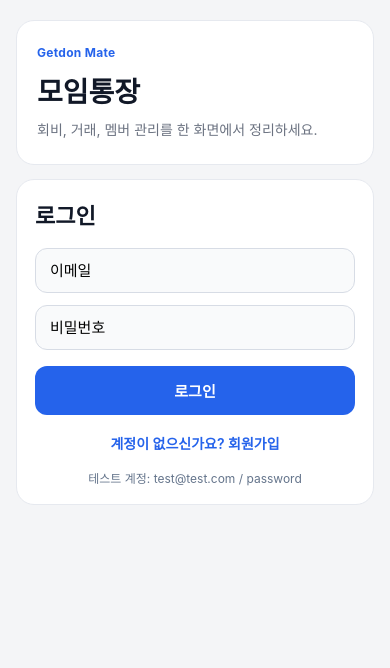
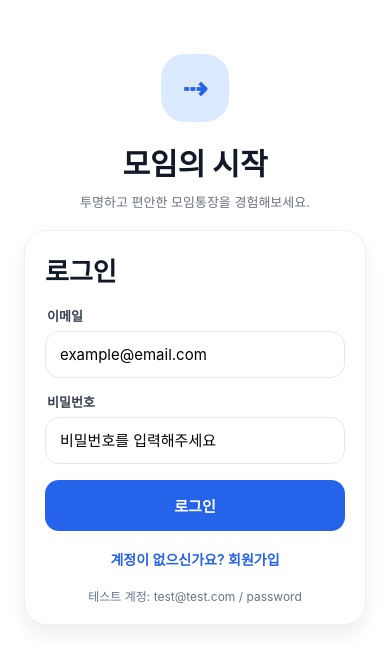
Before and after one commit to getdon-mate/getdon-mate-app, a React Native app: screen / in a window 390 px wide. Shown: the top 668 px of the page. Built offline with nearby package versions, Linux system fonts and the light colour scheme.

Commit message:
feat: figma 샘플 기반 하이브리드 UI 정합화 (GET-11)

```diff
--- a/src/features/accounts/components/AccountSummaryCard.tsx
+++ b/src/features/accounts/components/AccountSummaryCard.tsx
@@ -17,14 +17,24 @@ export function AccountSummaryCard({
   return (
     <Pressable style={styles.accountCard} onPress={onPress}>
       <View style={styles.accountHeaderRow}>
-        <Text style={styles.accountTitle}>{account.groupName}</Text>
-        <Text style={styles.accountMembers}>{account.members.length}명</Text>
+        <View style={styles.identityWrap}>
+          <View style={styles.iconBubble}>
+            <Text style={styles.iconText}>{account.groupName.slice(0, 1)}</Text>
+          </View>
+          <View style={styles.identityTextWrap}>
+            <Text style={styles.accountTitle}>{account.groupName}</Text>
+            <Text style={styles.accountMembers}>참여 멤버 {account.members.length}명</Text>
+          </View>
+        </View>
+        <Text style={styles.accountChevron}>›</Text>
       </View>
-      <Text style={styles.accountBalance}>{formatKRW(account.balance)}</Text>
-      <Text style={styles.accountMeta}>
+      <View style={styles.footerRow}>
+        <Text style={styles.accountMeta}>잔액</Text>
+        <Text style={styles.accountBalance}>{formatKRW(account.balance)}</Text>
+      </View>
+      <Text style={styles.accountSubMeta}>
         {account.bankName} · {paid}/{account.members.length} 완납
       </Text>
-      <Text style={styles.accountChevron}>›</Text>
     </Pressable>
   )
 }
@@ -32,43 +42,79 @@ export function AccountSummaryCard({
 const styles = StyleSheet.create({
   accountCard: {
     backgroundColor: "#ffffff",
-    borderRadius: 18,
+    borderRadius: 22,
     borderWidth: 1,
-    borderColor: "#e6e9ef",
+    borderColor: "#edf0f4",
     padding: 18,
-    gap: 8,
+    gap: 12,
     position: "relative",
+    shadowColor: "#0f172a",
+    shadowOffset: { width: 0, height: 8 },
+    shadowOpacity: 0.06,
+    shadowRadius: 14,
+    elevation: 2,
   },
   accountHeaderRow: {
     flexDirection: "row",
     justifyContent: "space-between",
+    alignItems: "flex-start",
+    gap: 10,
+  },
+  identityWrap: {
+    flexDirection: "row",
     alignItems: "center",
+    gap: 12,
+    flex: 1,
+  },
+  iconBubble: {
+    width: 42,
+    height: 42,
+    borderRadius: 21,
+    backgroundColor: "#dbeafe",
+    alignItems: "center",
+    justifyContent: "center",
+  },
+  iconText: {
+    color: "#2563eb",
+    fontSize: 18,
+    fontWeight: "700",
+  },
+  identityTextWrap: {
+    gap: 2,
+    flex: 1,
   },
   accountTitle: {
     color: "#111827",
-    fontSize: 16,
+    fontSize: 18,
     fontWeight: "700",
-    flex: 1,
   },
   accountMembers: {
     color: "#6b7280",
-    fontSize: 12,
-    fontWeight: "600",
+    fontSize: 13,
+    fontWeight: "500",
   },
   accountBalance: {
     color: "#111827",
-    fontSize: 24,
+    fontSize: 28,
     fontWeight: "800",
   },
   accountMeta: {
+    color: "#6b7280",
+    fontSize: 13,
+    fontWeight: "600",
+  },
+  accountSubMeta: {
     color: "#64748b",
     fontSize: 13,
   },
+  footerRow: {
+    flexDirection: "row",
+    justifyContent: "space-between",
+    alignItems: "flex-end",
+  },
   accountChevron: {
-    position: "absolute",
-    right: 16,
-    top: 18,
     fontSize: 22,
     color: "#c5cad3",
+    marginTop: -2,
   },
 })
--- a/src/features/accounts/components/SectionCard.tsx
+++ b/src/features/accounts/components/SectionCard.tsx
@@ -8,10 +8,15 @@ export function SectionCard({ children }: { children: ReactNode }) {
 const styles = StyleSheet.create({
   card: {
     backgroundColor: "#ffffff",
-    borderRadius: 18,
+    borderRadius: 20,
     borderWidth: 1,
-    borderColor: "#e6e9ef",
+    borderColor: "#eef1f5",
     padding: 18,
     gap: 10,
+    shadowColor: "#0f172a",
+    shadowOffset: { width: 0, height: 8 },
+    shadowOpacity: 0.06,
+    shadowRadius: 16,
+    elevation: 2,
   },
 })
--- a/src/features/accounts/components/UserHeaderCard.tsx
+++ b/src/features/accounts/components/UserHeaderCard.tsx
@@ -18,15 +18,15 @@ export function UserHeaderCard({
         <Text style={styles.profileBadgeText}>{initials}</Text>
       </View>
       <View style={styles.headerInfo}>
-        <Text style={styles.headerName}>{user?.name}님</Text>
-        <Text style={styles.headerEmail}>{user?.email}</Text>
+        <Text style={styles.headerName}>{user?.name}님의 모임</Text>
+        <Text style={styles.headerEmail}>함께하는 통장을 관리해보세요</Text>
       </View>
       <View style={styles.headerActions}>
-        <Pressable style={styles.ghostButton} onPress={onWithdraw}>
-          <Text style={styles.ghostButtonDangerText}>탈퇴</Text>
+        <Pressable style={styles.iconButton} onPress={onLogout}>
+          <Text style={styles.iconButtonText}>로그아웃</Text>
         </Pressable>
-        <Pressable style={styles.ghostButton} onPress={onLogout}>
-          <Text style={styles.ghostButtonText}>로그아웃</Text>
+        <Pressable style={styles.iconButton} onPress={onWithdraw}>
+          <Text style={[styles.iconButtonText, styles.iconButtonDangerText]}>탈퇴</Text>
         </Pressable>
       </View>
     </View>
@@ -36,25 +36,26 @@ export function UserHeaderCard({
 const styles = StyleSheet.create({
   headerCard: {
     backgroundColor: "#ffffff",
-    borderRadius: 18,
+    borderRadius: 20,
     borderWidth: 1,
-    borderColor: "#e6e9ef",
-    padding: 18,
+    borderColor: "#eef1f5",
+    paddingHorizontal: 16,
+    paddingVertical: 14,
     flexDirection: "row",
     alignItems: "center",
-    gap: 14,
+    gap: 12,
   },
   profileBadge: {
-    width: 56,
-    height: 56,
-    borderRadius: 28,
-    backgroundColor: "#e7f0ff",
+    width: 44,
+    height: 44,
+    borderRadius: 22,
+    backgroundColor: "#dbeafe",
     alignItems: "center",
     justifyContent: "center",
   },
   profileBadgeText: {
     color: "#2563eb",
-    fontSize: 18,
+    fontSize: 14,
     fontWeight: "700",
   },
   headerInfo: {
@@ -64,29 +65,28 @@ const styles = StyleSheet.create({
   headerName: {
     color: "#111827",
     fontWeight: "700",
-    fontSize: 16,
+    fontSize: 19,
   },
   headerEmail: {
     color: "#6b7280",
-    fontSize: 13,
+    fontSize: 12,
   },
   headerActions: {
-    gap: 8,
+    flexDirection: "row",
+    gap: 6,
   },
-  ghostButton: {
-    paddingHorizontal: 10,
-    paddingVertical: 7,
+  iconButton: {
+    paddingHorizontal: 11,
+    paddingVertical: 8,
     borderRadius: 999,
     backgroundColor: "#f3f4f6",
   },
-  ghostButtonText: {
+  iconButtonText: {
     color: "#334155",
     fontSize: 12,
     fontWeight: "600",
   },
-  ghostButtonDangerText: {
+  iconButtonDangerText: {
     color: "#dc2626",
-    fontSize: 12,
-    fontWeight: "600",
   },
 })
--- a/src/features/accounts/components/detail-tabs/SettingsTab.tsx
+++ b/src/features/accounts/components/detail-tabs/SettingsTab.tsx
@@ -221,17 +221,14 @@ function SettingsRow({
 const styles = StyleSheet.create({
   screen: {
     flex: 1,
-    backgroundColor: "#f4f5f7",
+    backgroundColor: "#f8fafc",
   },
   pageTitle: {
-    fontSize: 18,
+    fontSize: 17,
     fontWeight: "700",
     color: "#111827",
-    paddingHorizontal: 24,
-    paddingVertical: 20,
-    backgroundColor: "#ffffff",
-    borderBottomWidth: 1,
-    borderBottomColor: "#e5e7eb",
+    paddingHorizontal: 8,
+    paddingVertical: 4,
   },
   content: {
     paddingBottom: 24,
@@ -240,11 +237,12 @@ const styles = StyleSheet.create({
     flexDirection: "row",
     alignItems: "center",
     gap: 14,
-    paddingHorizontal: 24,
-    paddingVertical: 22,
+    paddingHorizontal: 16,
+    paddingVertical: 16,
     backgroundColor: "#ffffff",
-    borderBottomWidth: 1,
-    borderBottomColor: "#e5e7eb",
+    borderRadius: 20,
+    borderWidth: 1,
+    borderColor: "#eef1f5",
   },
   avatarCircle: {
     width: 64,
@@ -272,11 +270,13 @@ const styles = StyleSheet.create({
     color: "#6b7280",
   },
   menuGroup: {
-    marginTop: 14,
+    marginTop: 12,
     backgroundColor: "#ffffff",
     borderTopWidth: 1,
     borderBottomWidth: 1,
-    borderColor: "#e5e7eb",
+    borderColor: "#edf0f4",
+    borderRadius: 18,
+    overflow: "hidden",
   },
   menuRow: {
     minHeight: 56,
@@ -329,12 +329,12 @@ const styles = StyleSheet.create({
     marginTop: -2,
   },
   managementSection: {
-    gap: 14,
-    paddingHorizontal: 16,
-    paddingTop: 18,
+    gap: 12,
+    paddingHorizontal: 0,
+    paddingTop: 14,
   },
   sectionHeading: {
-    fontSize: 13,
+    fontSize: 12,
     fontWeight: "700",
     color: "#6b7280",
     paddingHorizontal: 8,
@@ -342,11 +342,11 @@ const styles = StyleSheet.create({
   },
   infoCard: {
     backgroundColor: "#ffffff",
-    borderRadius: 18,
+    borderRadius: 20,
     padding: 18,
     gap: 6,
     borderWidth: 1,
-    borderColor: "#e6e9ef",
+    borderColor: "#edf0f4",
   },
   infoLabel: {
     fontSize: 12,
@@ -364,11 +364,11 @@ const styles = StyleSheet.create({
   },
   panelCard: {
     backgroundColor: "#ffffff",
-    borderRadius: 18,
+    borderRadius: 20,
     padding: 18,
     gap: 14,
     borderWidth: 1,
-    borderColor: "#e6e9ef",
+    borderColor: "#edf0f4",
   },
   rowBetween: {
     flexDirection: "row",
@@ -473,8 +473,8 @@ const styles = StyleSheet.create({
     color: "#dc2626",
   },
   dangerButton: {
-    marginHorizontal: 16,
-    marginTop: 18,
+    marginHorizontal: 0,
+    marginTop: 14,
     backgroundColor: "#ffffff",
     borderColor: "#fecaca",
     borderWidth: 1,
--- a/src/features/accounts/screens/AccountDetailScreen.tsx
+++ b/src/features/accounts/screens/AccountDetailScreen.tsx
@@ -62,8 +62,28 @@ export function AccountDetailScreen() {
           <Text style={styles.backButtonText}>←</Text>
         </Pressable>
         <View style={styles.topHeaderTextWrap}>
-          <Text style={styles.topHeaderTitle}>{account.groupName}</Text>
-          <Text style={styles.topHeaderMeta}>{account.bankName} · {account.members.length}명</Text>
+          <Text style={styles.topHeaderTitle}>모임통장 상세</Text>
+          <Text style={styles.topHeaderMeta}>{account.bankName}</Text>
+        </View>
+      </View>
+
+      <View style={styles.heroCard}>
+        <View style={styles.heroIdentityRow}>
+          <Text style={styles.heroIcon}>{account.groupName.slice(0, 1)}</Text>
+          <View style={styles.heroTitleWrap}>
+            <Text style={styles.heroTitle}>{account.groupName}</Text>
+            <Text style={styles.heroMeta}>모임원 {account.members.length}명</Text>
+          </View>
+        </View>
+        <Text style={styles.heroBalanceLabel}>총 잔액</Text>
+        <Text style={styles.heroBalanceText}>₩ {account.balance.toLocaleString("ko-KR")}</Text>
+        <View style={styles.heroActionRow}>
+          <Pressable style={styles.heroGhostButton}>
+            <Text style={styles.heroGhostButtonText}>채우기</Text>
+          </Pressable>
+          <Pressable style={styles.heroPrimaryButton}>
+            <Text style={styles.heroPrimaryButtonText}>보내기</Text>
+          </Pressable>
         </View>
       </View>
 
@@ -100,7 +120,7 @@ export function AccountDetailScreen() {
 const styles = StyleSheet.create({
   screen: {
     flex: 1,
-    backgroundColor: "#f4f5f7",
+    backgroundColor: "#f8fafc",
   },
   emptyWrap: {
     flex: 1,
@@ -132,27 +152,27 @@ const styles = StyleSheet.create({
     alignItems: "center",
     gap: 10,
     paddingHorizontal: 16,
-    paddingVertical: 16,
-    borderBottomWidth: 1,
-    borderBottomColor: "#e5e7eb",
-    backgroundColor: "#ffffff",
+    paddingVertical: 12,
+    backgroundColor: "transparent",
   },
   backButton: {
-    width: 36,
-    height: 36,
-    borderRadius: 18,
+    width: 38,
+    height: 38,
+    borderRadius: 19,
     alignItems: "center",
     justifyContent: "center",
-    backgroundColor: "#f3f4f6",
+    backgroundColor: "#ffffff",
+    borderWidth: 1,
+    borderColor: "#e5e7eb",
   },
   backButtonText: {
-    color: "#374151",
+    color: "#111827",
     fontSize: 16,
     fontWeight: "700",
   },
   topHeaderTitle: {
     color: "#111827",
-    fontSize: 18,
+    fontSize: 15,
     fontWeight: "700",
   },
   topHeaderTextWrap: {
@@ -161,21 +181,103 @@ const styles = StyleSheet.create({
   },
   topHeaderMeta: {
     color: "#6b7280",
+    fontSize: 11,
+  },
+  heroCard: {
+    marginHorizontal: 14,
+    marginTop: 4,
+    borderRadius: 26,
+    backgroundColor: "#3b82f6",
+    paddingHorizontal: 18,
+    paddingVertical: 18,
+    gap: 8,
+  },
+  heroIdentityRow: {
+    flexDirection: "row",
+    alignItems: "center",
+    gap: 10,
+  },
+  heroIcon: {
+    width: 34,
+    height: 34,
+    borderRadius: 17,
+    backgroundColor: "rgba(255,255,255,0.24)",
+    textAlign: "center",
+    textAlignVertical: "center",
+    color: "#ffffff",
+    fontSize: 18,
+    fontWeight: "700",
+    overflow: "hidden",
+    paddingTop: 6,
+  },
+  heroTitleWrap: {
+    gap: 1,
+  },
+  heroTitle: {
+    color: "#ffffff",
+    fontSize: 17,
+    fontWeight: "700",
+  },
+  heroMeta: {
+    color: "rgba(255,255,255,0.86)",
     fontSize: 12,
+    fontWeight: "500",
+  },
+  heroBalanceLabel: {
+    color: "rgba(255,255,255,0.8)",
+    fontSize: 12,
+    marginTop: 4,
+  },
+  heroBalanceText: {
+    color: "#ffffff",
+    fontSize: 31,
+    fontWeight: "800",
+  },
+  heroActionRow: {
+    flexDirection: "row",
+    gap: 8,
+    marginTop: 4,
+  },
+  heroGhostButton: {
+    flex: 1,
+    borderRadius: 12,
+    paddingVertical: 11,
+    alignItems: "center",
+    justifyContent: "center",
+    backgroundColor: "rgba(255,255,255,0.22)",
+  },
+  heroGhostButtonText: {
+    color: "#ffffff",
+    fontSize: 14,
+    fontWeight: "700",
+  },
+  heroPrimaryButton: {
+    flex: 1,
+    borderRadius: 12,
+    paddingVertical: 11,
+    alignItems: "center",
+    justifyContent: "center",
+    backgroundColor: "#ffffff",
+  },
+  heroPrimaryButtonText: {
+    color: "#111827",
+    fontSize: 14,
+    fontWeight: "700",
   },
   content: {
     flex: 1,
+    marginTop: 10,
   },
   contentContainer: {
-    padding: 16,
-    paddingBottom: 18,
+    paddingHorizontal: 14,
+    paddingBottom: 14,
   },
   bottomNav: {
     flexDirection: "row",
     backgroundColor: "#ffffff",
     borderTopWidth: 1,
-    borderTopColor: "#e5e7eb",
-    paddingVertical: 10,
+    borderTopColor: "#eef1f5",
+    paddingVertical: 8,
   },
   navItem: {
     flex: 1,
--- a/src/features/accounts/screens/AccountListScreen.tsx
+++ b/src/features/accounts/screens/AccountListScreen.tsx
@@ -92,7 +92,6 @@ export function AccountListScreen() {
 
   return (
     <ScrollView style={styles.screen} contentContainerStyle={styles.content}>
-      <Text style={styles.pageTitle}>모임통장</Text>
       <UserHeaderCard user={currentUser} initials={initials} onWithdraw={handleWithdraw} onLogout={logout} />
 
       <Text style={styles.sectionTitle}>내 모임통장 {accounts.length}개</Text>
@@ -156,40 +155,36 @@ export function AccountListScreen() {
 const styles = StyleSheet.create({
   screen: {
     flex: 1,
-    backgroundColor: "#f4f5f7",
+    backgroundColor: "#f8fafc",
   },
   content: {
-    padding: 16,
-    gap: 14,
-    paddingBottom: 28,
-  },
-  pageTitle: {
-    color: "#111827",
-    fontSize: 20,
-    fontWeight: "700",
-    marginBottom: 2,
+    paddingHorizontal: 16,
+    paddingTop: 12,
+    gap: 16,
+    paddingBottom: 30,
   },
   sectionTitle: {
-    marginTop: 4,
+    marginTop: 2,
     color: "#6b7280",
-    fontSize: 13,
+    fontSize: 12,
     fontWeight: "700",
-    letterSpacing: 0.2,
+    letterSpacing: 0.35,
+    paddingHorizontal: 2,
   },
   addCard: {
-    borderRadius: 18,
+    borderRadius: 20,
     borderWidth: 1,
-    borderColor: "#d7dce5",
+    borderColor: "#dbe3ef",
     borderStyle: "dashed",
     alignItems: "center",
     justifyContent: "center",
-    paddingVertical: 18,
-    backgroundColor: "#ffffff",
+    paddingVertical: 19,
+    backgroundColor: "#eff6ff",
   },
   addCardText: {
     color: "#2563eb",
     fontWeight: "700",
-    fontSize: 14,
+    fontSize: 15,
   },
   resetCard: {
     borderRadius: 16,
--- a/src/features/auth/components/AuthFormCard.tsx
+++ b/src/features/auth/components/AuthFormCard.tsx
@@ -32,34 +32,43 @@ export function AuthFormCard({
       <Text style={styles.cardTitle}>{isSignup ? "회원가입" : "로그인"}</Text>
 
       {isSignup && (
+        <View style={styles.inputBlock}>
+          <Text style={styles.inputLabel}>이름</Text>
           <TextInput
             value={name}
             onChangeText={onChangeName}
-          placeholder="이름"
+            placeholder="실명을 입력해주세요"
             style={styles.input}
             autoCapitalize="none"
             editable={!submitting}
           />
+        </View>
       )}
 
+      <View style={styles.inputBlock}>
+        <Text style={styles.inputLabel}>이메일</Text>
         <TextInput
           value={email}
           onChangeText={onChangeEmail}
-        placeholder="이메일"
+          placeholder="example@email.com"
           style={styles.input}
           autoCapitalize="none"
           keyboardType="email-address"
           editable={!submitting}
         />
+      </View>
 
+      <View style={styles.inputBlock}>
+        <Text style={styles.inputLabel}>비밀번호</Text>
         <TextInput
           value={password}
           onChangeText={onChangePassword}
-        placeholder="비밀번호"
+          placeholder="비밀번호를 입력해주세요"
           style={styles.input}
           secureTextEntry
           editable={!submitting}
         />
+      </View>
 
       {error ? <Text style={styles.error}>{error}</Text> : null}
 
@@ -85,34 +94,48 @@ export function AuthFormCard({
 const styles = StyleSheet.create({
   card: {
     backgroundColor: "#ffffff",
-    borderRadius: 18,
-    padding: 18,
-    gap: 12,
+    borderRadius: 22,
+    padding: 20,
+    gap: 14,
     borderWidth: 1,
-    borderColor: "#e6e9ef",
+    borderColor: "#edf0f4",
+    shadowColor: "#0f172a",
+    shadowOffset: { width: 0, height: 10 },
+    shadowOpacity: 0.07,
+    shadowRadius: 18,
+    elevation: 2,
   },
   cardTitle: {
-    fontSize: 22,
+    fontSize: 26,
     fontWeight: "700",
     color: "#111827",
-    marginBottom: 6,
+    marginBottom: 4,
+  },
+  inputBlock: {
+    gap: 6,
+  },
+  inputLabel: {
+    fontSize: 13,
+    fontWeight: "600",
+    color: "#374151",
+    paddingHorizontal: 2,
   },
   input: {
     borderWidth: 1,
-    borderColor: "#d7dce5",
-    borderRadius: 12,
+    borderColor: "#e5e7eb",
+    borderRadius: 14,
     paddingHorizontal: 14,
-    paddingVertical: 12,
+    paddingVertical: 13,
     fontSize: 15,
-    backgroundColor: "#f9fafb",
+    backgroundColor: "#ffffff",
   },
   submitButton: {
     backgroundColor: "#2563eb",
-    borderRadius: 12,
+    borderRadius: 14,
     alignItems: "center",
     justifyContent: "center",
-    paddingVertical: 14,
-    marginTop: 4,
+    paddingVertical: 15,
+    marginTop: 2,
   },
   submitButtonDisabled: {
     opacity: 0.6,
@@ -124,7 +147,7 @@ const styles = StyleSheet.create({
   },
   switchText: {
     textAlign: "center",
-    marginTop: 6,
+    marginTop: 4,
     color: "#2563eb",
     fontSize: 14,
     fontWeight: "600",
--- a/src/features/auth/components/AuthHero.tsx
+++ b/src/features/auth/components/AuthHero.tsx
@@ -3,39 +3,45 @@ import { StyleSheet, Text, View } from "react-native"
 export function AuthHero() {
   return (
     <View style={styles.hero}>
-      <Text style={styles.heroEyebrow}>Getdon Mate</Text>
-      <Text style={styles.heroTitle}>모임통장</Text>
-      <Text style={styles.heroSubtitle}>회비, 거래, 멤버 관리를 한 화면에서 정리하세요.</Text>
+      <View style={styles.iconWrap}>
+        <Text style={styles.iconText}>⇢</Text>
+      </View>
+      <Text style={styles.heroTitle}>모임의 시작</Text>
+      <Text style={styles.heroSubtitle}>투명하고 편안한 모임통장을 경험해보세요.</Text>
     </View>
   )
 }
 
 const styles = StyleSheet.create({
   hero: {
-    backgroundColor: "#ffffff",
-    borderRadius: 18,
-    paddingVertical: 24,
-    paddingHorizontal: 20,
-    marginBottom: 14,
-    borderWidth: 1,
-    borderColor: "#e6e9ef",
-  },
-  heroEyebrow: {
-    color: "#2563eb",
-    fontSize: 12,
-    fontWeight: "700",
-    marginBottom: 10,
-    letterSpacing: 0.3,
+    paddingTop: 26,
+    paddingBottom: 18,
+    alignItems: "center",
   },
   heroTitle: {
     color: "#111827",
-    fontSize: 28,
+    fontSize: 30,
     fontWeight: "700",
-    marginBottom: 10,
+    marginBottom: 8,
   },
   heroSubtitle: {
     color: "#6b7280",
-    fontSize: 14,
+    fontSize: 13,
     lineHeight: 20,
+    textAlign: "center",
+  },
+  iconWrap: {
+    width: 68,
+    height: 68,
+    borderRadius: 24,
+    backgroundColor: "#dbeafe",
+    alignItems: "center",
+    justifyContent: "center",
+    marginBottom: 18,
+  },
+  iconText: {
+    color: "#2563eb",
+    fontWeight: "700",
+    fontSize: 30,
   },
 })
--- a/src/features/auth/screens/LoginScreen.tsx
+++ b/src/features/auth/screens/LoginScreen.tsx
@@ -90,8 +90,8 @@ export function LoginScreen() {
 const styles = StyleSheet.create({
   screen: {
     flex: 1,
-    paddingHorizontal: 16,
-    paddingTop: 20,
-    backgroundColor: "#f4f5f7",
+    paddingHorizontal: 24,
+    paddingTop: 28,
+    backgroundColor: "#ffffff",
   },
 })
```
Also changed, not shown: src/features/accounts/components/detail-tabs/MembersTab.tsx (+5 -5 lines), src/features/accounts/components/detail-tabs/TransactionsTab.tsx (+9 -8 lines), tsconfig.json (+8 -2 lines), 2 other files (tests, documents, lock files or other folders). Lines whose indentation alone changed are shown as unchanged.
